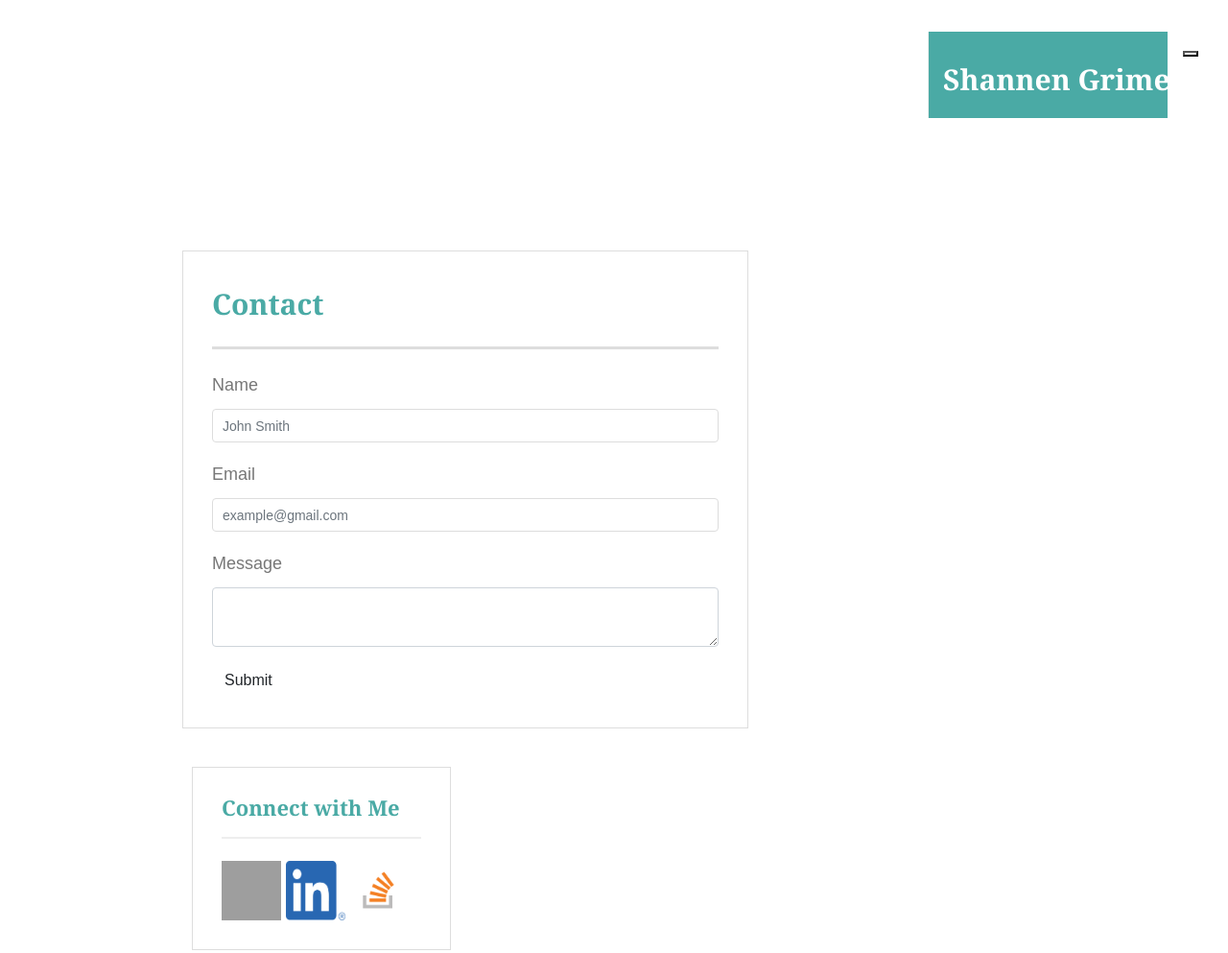
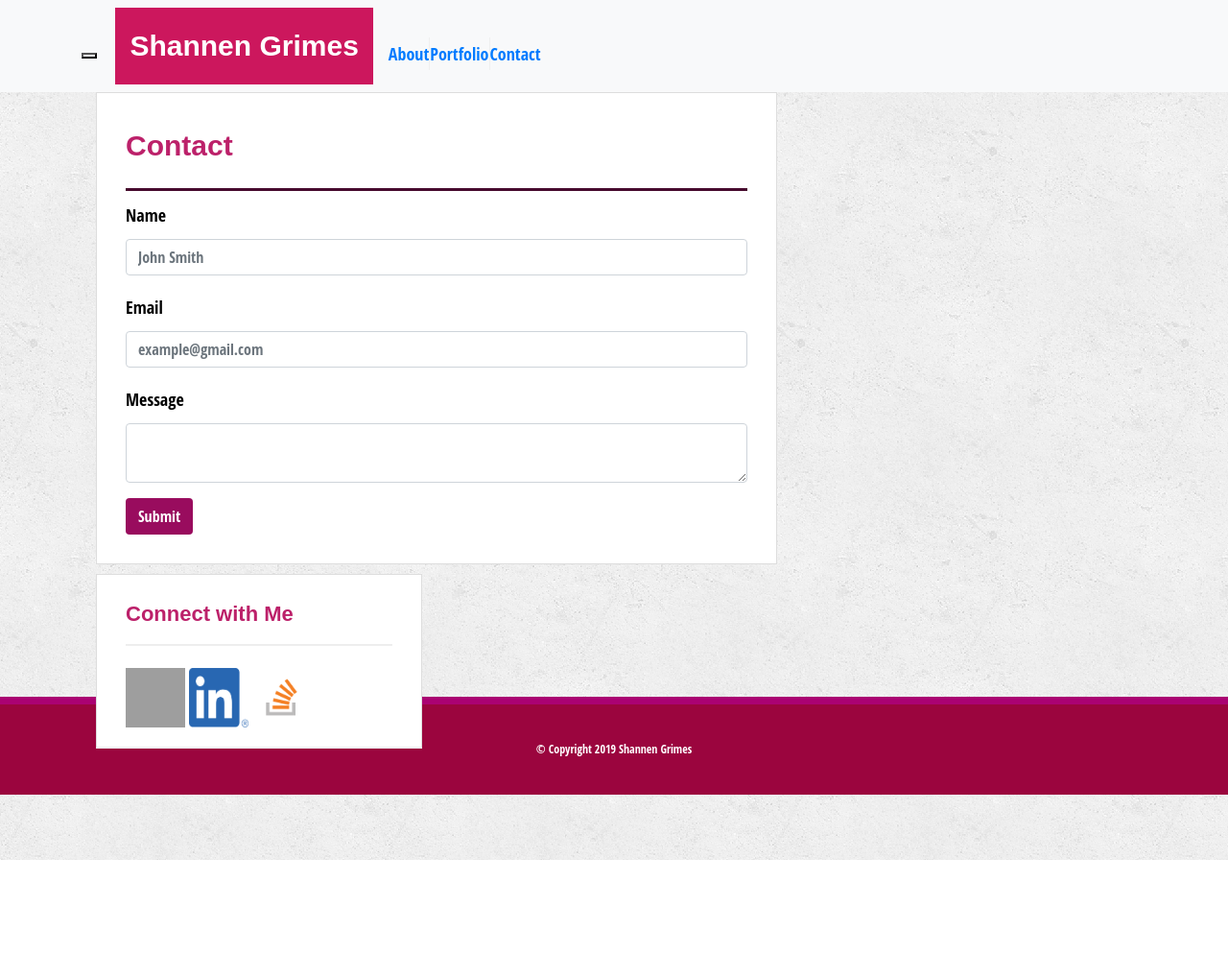
Before and after one commit to ShannenGrimes/Bootstrap-Portfolio, a plain HTML site: page contact.html in a window 1280 px wide. Shown: the top 993 px of the page at 96% size. After the commit the page ends 896 px from the top, so only its background shows below. Drawn offline with nearby package versions, Linux system fonts and the light colour scheme; grey boxes are pictures that could not be loaded.

Commit message:
Added more styling

```diff
--- a/assets/css/style.css
+++ b/assets/css/style.css
@@ -1,170 +1,87 @@
-body {
-  font-family: Arial, "Helvetica Neue", Helvetica, sans-serif;
-  font-size: 18px;
-  line-height: 34px;
-  color: #777;
-  background: url("../images/concrete_seamless.png");
-}
+* { box-sizing: border-box;}
 
-* {
-  box-sizing: border-box;
+html, body {
+    height: 100%;
     margin: 0;
 }
 
-/* sticky footer styling */
-
-/* https://css-tricks.com/snippets/css/sticky-footer/ */
-
-html,
 body {
-  height: 100%;
+    background: url('../images/background.png');
+    font-size: 18px;
+    line-height: 34px;
+    font-family: 'Open Sans Condensed', sans-serif;
+    color: black;
   }
 
-.wrapper {
-  height: auto !important;
-  height: 100%;
-  min-height: 100%;
-  margin: 0 auto -105px;
-}
-
-footer,
-.push {
-  height: 105px;
-}
-
-/* end sticky footer styling */
-
-/* start hover styling */
-
-#logo:hover,
-input[type=submit]:hover {
-  background: #5e7f7e;
-}
-
-nav a:hover {
-  color: #5e7f7e;
-}
-
-.social:hover {
-  cursor: pointer;
-  opacity: 0.8;
-}
-
-/* end hover styling */
-
-/* general styling */
-
-.container {
-  width: 100%;
-  max-width: 960px;
-  margin: 0 auto;
-  clear: both;
-}
-
-h1,
-h2,
-h3,
-p {
-  margin-bottom: 20px;
-}
-
-p:last-child {
-  margin-bottom: 0;
-}
-
-h1,
-h2,
-h3 {
-  font-family: Georgia, Times, "Times New Roman", serif;
+h1, h2, h3 {
+    font-family: 'Cabin Condensed', sans-serif;
     font-weight: 700;
-  color: #4aaaa5;
+    color: #b40658e3;
 }
 
 h1 {
-  padding-bottom: 20px;
     font-size: 30px;
     line-height: 49px;
-  border-bottom: 3px solid #ddd;
+    padding-bottom: 20px;
+    border-bottom: 3px solid #470a2e;
 }
 
-h2,
-h3 {
+h2, h3 {
     font-size: 22px;
 }
 
-/* header */
-
-#masthead {
-  position: fixed;
-  z-index: 99;
-  width: 100%;
-  margin: 0 0 30px;
-  overflow: auto;
+#logo {
+    margin-left: 15px;
+    font-family: 'Cabin Condensed', sans-serif;
+    font-weight: 600;
+    font-size: 30px;
+    background: #cc175d;
     color: #fff;
-  background: #fff;
-  border-bottom: 2px solid #ccc;
 }
 
-#logo {
-  float: left;
-  width: 250px;
-  height: 90px;
-  font-family: Georgia, Times, "Times New Roman", serif;
-  font-size: 30px;
-  font-weight: 700;
-  line-height: 90px;
-  color: #fff;
-  text-align: center;
-  text-decoration: none;
-  background: #4aaaa5;
+.navbar {
+    min-height: 80px;
 }
 
-nav {
-  float: right;
-  margin-top: 25px;
+.navbar-brand {
+    padding: 0 15px;
+    height: 80px;
+    line-height: 80px;
 }
-
-nav a {
-  display: inline-block;
-  padding-left: 15px;
-  margin-left: 15px;
-  line-height: 18px;
-  color: #999;
-  text-decoration: none;
+.navbar-right > li {
+    margin-top: 15px;
     border-left: 1px solid #efefef;
 }
 
-nav a:first-child {
-  border-left: 0 none;
+.navbar-right > li:first-of-type
+{
+    border-left: none;
 }
 
-/* footer */
 
-footer {
-  padding: 30px 0;
-  clear: both;
-  font-size: 12px;
-  color: #fff;
-  color: #ccc;
-  text-align: center;
-  background: #666;
-  border-top: 8px solid #4aaaa5;
+#main-container {
+    min-height: 100%
 }
 
-/* sidebar */
+.main-section {
+    padding: 30px;
+    margin-bottom: 10px;
+    border: 1px solid #ddd;
+    background: #fff;
+}
+
 
 .sidebar {
-  float: right;
-  width: 100%;
-  max-width: 270px;
     padding: 30px;
-  margin-bottom: 20px;
+    border: 1px solid #ddd;
     background: #fff;
-  border: 1px solid #ddd;
 }
 
-h3,
-.sidebar h2 {
+.sidebar a:hover img {
+    border: 3px solid #6c10e6e5;
+}
+
+h3, .sidebar, h2 {
     padding-bottom: 20px;
     margin-bottom: 15px;
     line-height: 22px;
@@ -182,58 +99,60 @@ h3,
     margin-right: 0;
 }
 
-/* main */
 
-#main-container {
-  padding-top: 130px;
+footer {
+    clear: both;
+    font-size: 12px;
+    text-align: center;
+    padding: 30px 0;
+    margin-top: -170px;
+    border-top: 8px solid #aa0272;
+    background: #9b053e;
+    color: white;
 }
 
-.main-section {
-  float: left;
-  width: 100%;
-  max-width: 650px;
-  padding: 30px;
-  margin: 0 0 40px;
-  background: #fff;
-  border: 1px solid #ddd;
+
+.thumbnail
+{
+    max-width: 100%;
+    position: relative;
+    border: none;
 }
 
-/* contact page */
-
-#contact-form ul {
-  margin-bottom: 20px;
-}
-
-#contact-form li {
-  margin-bottom: 10px;
-}
-
-label,
-input[type=text],
-input[type=email],
-textarea {
-  display: block;
+.caption {
+    position: absolute;
+    bottom: 20px;
+    left: 0;
     width: 100%;
 }
 
-input[type=text],
-input[type=email],
-textarea {
-  height: 35px;
-  padding: 0 10px;
-  font-size: 14px;
-  border: 1px solid #ddd;
+.work img {
+    opacity: .8;
 }
 
-textarea {
-  height: 200px;
+.work h3 {
+    padding: 15px;
+    line-height: 30px;
+    border-bottom: 0;
+    margin-bottom: 0;
+    text-align: center;
+    font-weight: 300;
+    background: #a70275;
+    color: #fff;
 }
 
-input[type=submit] {
-  padding: 10px 30px;
-  font-size: 18px;
+.work:hover img {
+    opacity: 1;
+}
+
+
+textarea
+{
+    max-width: 100%;
+}
+
+.btn-default
+{
+    background-color: #990c5e;
     color: #fff;
-  cursor: pointer;
-  background: #4aaaa5;
-  border: 0 none;
 }
--- a/contact.html
+++ b/contact.html
@@ -9,7 +9,7 @@
     <link rel="stylesheet" href="assets/css/style.css" />
 </head>
 <body>
-    <nav class="navbar navbar-default">
+    <nav class="navbar navbar-expand-lg navbar-light bg-light">
         <div class="container">
             <div class="navbar-header">
                 <button type="button" class="navbar-toggle collapsed" data-toggle="collapse" data-target="#bs-example-navbar-collapse-1" aria-expanded="false">
@@ -20,8 +20,6 @@
                 </button>
                 <a id="logo" class="navbar-brand" href="index.html">Shannen Grimes</a>
             </div>
-
-            <!-- Collect the nav links, forms, and other content for toggling -->
             <div class="collapse navbar-collapse" id="bs-example-navbar-collapse-1">
                 <ul class="nav navbar-nav navbar-right">
                     <li><a href="index.html">About</a></li>
```
Also changed, not shown: index.html (+51 -17 lines), portfolio.html (+2 -3 lines). Lines whose indentation alone changed are shown as unchanged.
